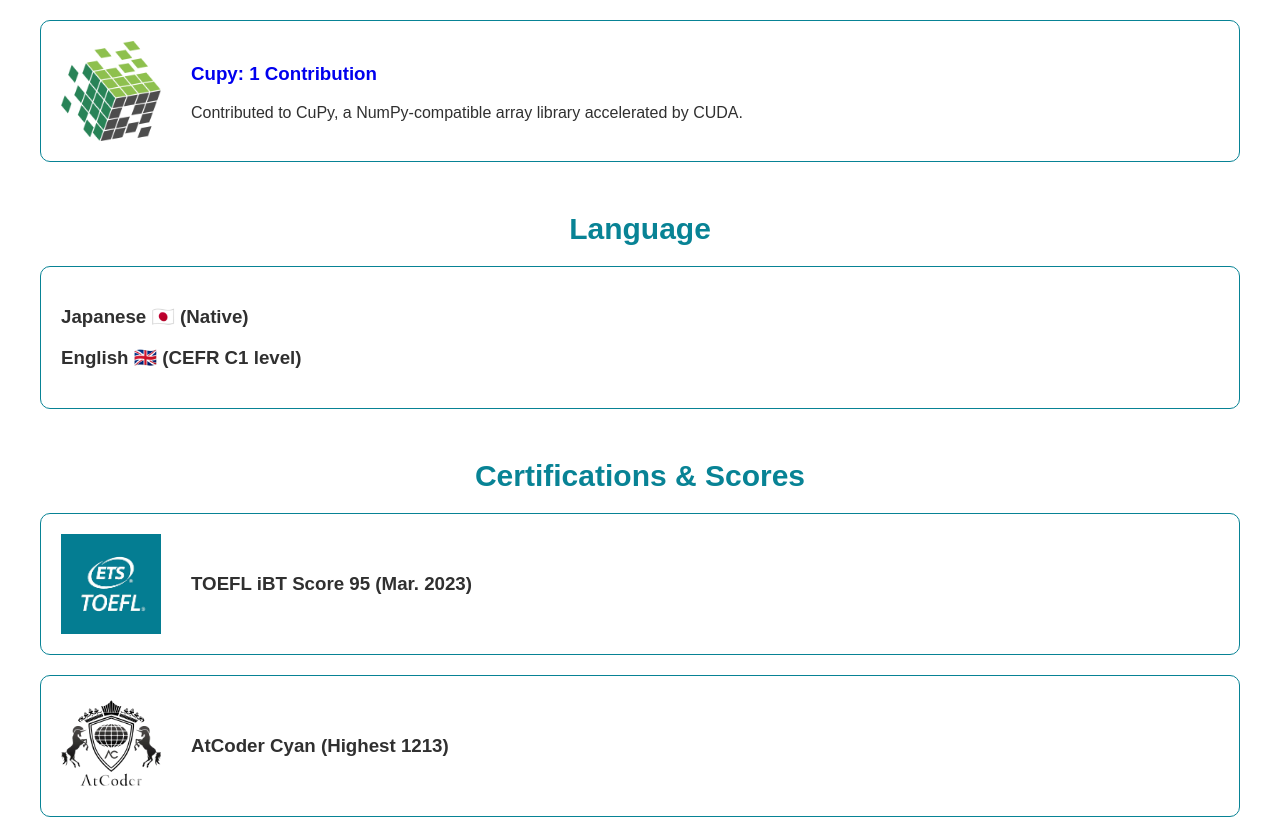
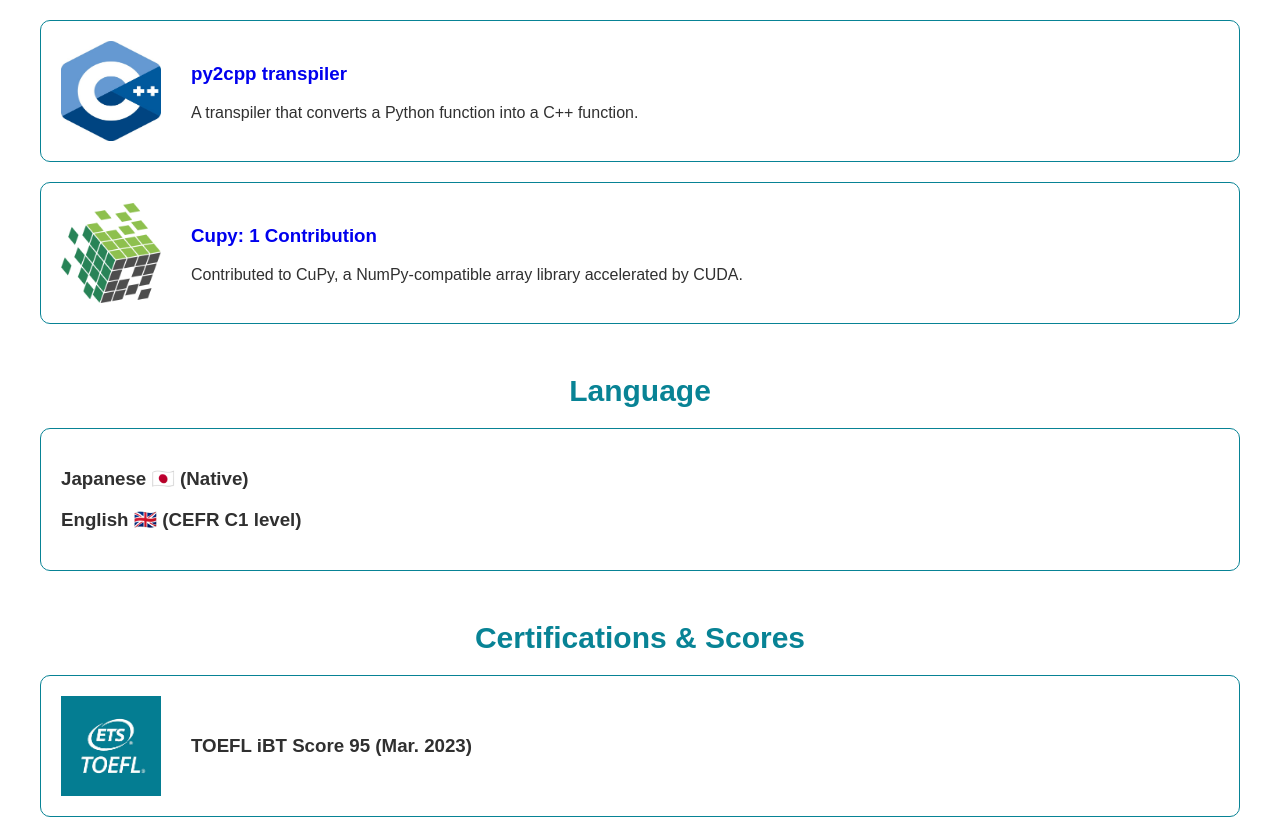
Before and after one commit to maronuu/maronuu.github.io, a plain HTML site: page index.html in a window 1280 px wide. Shown: the part 3168-4003 px from the top of the page. Drawn offline with Linux system fonts and the light colour scheme.

Commit message:
Update py2cpp

```diff
--- a/index.html
+++ b/index.html
@@ -349,6 +349,17 @@
       </div>
       <div class="box">
         <div class="item">
+          <img src="static/img/works/cpp.jpg" alt="Works Icon">
+          <div>
+            <h3><a href="https://github.com/maronuu/py2cpp">py2cpp transpiler</a></h3>
+            <p>
+              A transpiler that converts a Python function into a C++ function. <br>
+            </p>
+          </div>
+        </div>
+      </div>
+      <div class="box">
+        <div class="item">
           <img src="static/img/works/cupy.png" alt="Works Icon">
           <div>
             <h3><a href="https://github.com/cupy/cupy/pull/7015">Cupy: 1 Contribution</a></h3>
```
Also changed, not shown: static/img/works/cpp.jpg (added).
